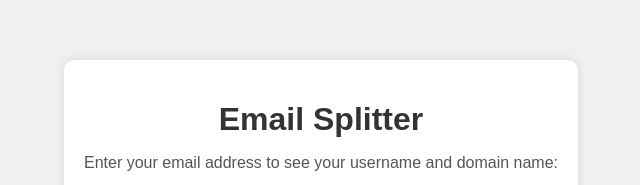
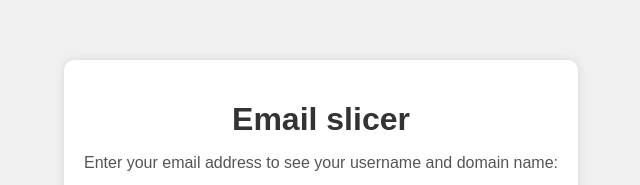
Before and after one commit to Veronika181/Email_slicer.py, a plain HTML site: page index.html in a window 1280 px wide. Shown: the part 207-392 px from the top of the page, without its empty margins (319-959 px from the left). Drawn offline with Linux system fonts and the light colour scheme.

Commit message:
Update index.html

```diff
--- a/index.html
+++ b/index.html
@@ -3,12 +3,12 @@
 <head>
     <meta charset="UTF-8">
     <meta name="viewport" content="width=device-width, initial-scale=1.0">
-    <title>Email Splitter</title>
+    <title>Email slicer</title>
     <link rel="stylesheet" href="styles.css">
 </head>
 <body>
     <div class="container">
-        <h1>Email Splitter</h1>
+        <h1>Email slicer</h1>
         <p>Enter your email address to see your username and domain name:</p>
         <form id="emailForm">
             <input type="email" id="email" placeholder="Enter your email" required>
```
